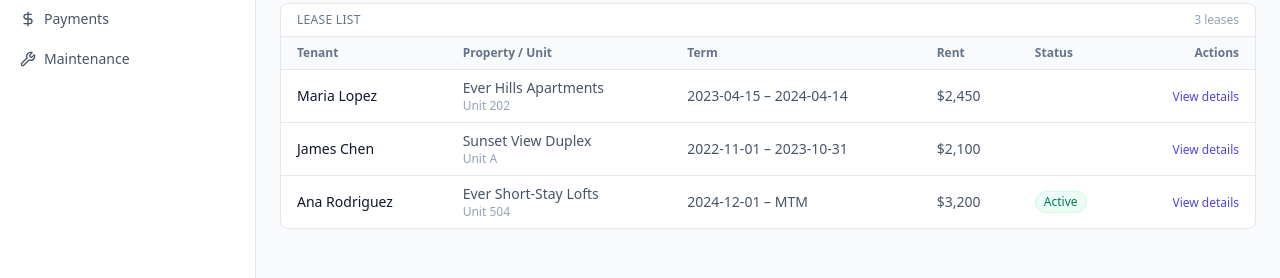
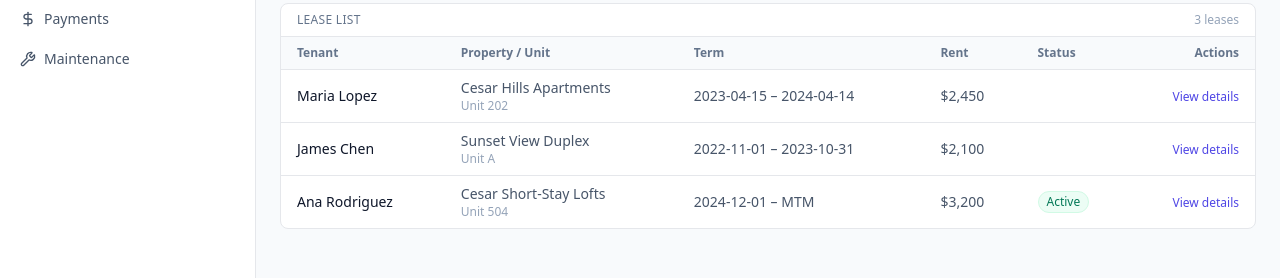
Before and after one commit to Blueavian9/CESAR_CRM, a React (Vite) app: page /leases in a window 1280 px wide. Shown: the part 239-517 px from the top of the page. Built offline with nearby package versions, Linux system fonts and the light colour scheme.

Commit message:
Update mock leases and maintenance ticket data

```diff
--- a/src/features/leases/mockLeases.ts
+++ b/src/features/leases/mockLeases.ts
@@ -16,7 +16,7 @@ export const MOCK_LEASES: Lease[] = [
   {
     id: "l1",
     code: "LH-202-2023",
-    propertyName: "Ever Hills Apartments",
+    propertyName: "Cesar Hills Apartments",
     unit: "202",
     tenantName: "Maria Lopez",
     startDate: "2023-04-15",
@@ -38,7 +38,7 @@ export const MOCK_LEASES: Lease[] = [
   {
     id: "l3",
     code: "EL-504-MTM",
-    propertyName: "Ever Short-Stay Lofts",
+    propertyName: "Cesar Short-Stay Lofts",
     unit: "504",
     tenantName: "Ana Rodriguez",
     startDate: "2024-12-01",
--- a/src/features/maintenance/mockTickets.ts
+++ b/src/features/maintenance/mockTickets.ts
@@ -15,7 +15,7 @@ export const MOCK_TICKETS: Ticket[] = [
   {
     id: "m1",
     title: "Leaking kitchen sink",
-    propertyName: "Ever Hills Apartments",
+    propertyName: "Cesar Hills Apartments",
     unit: "105",
     category: "Plumbing",
     priority: "high",
```
